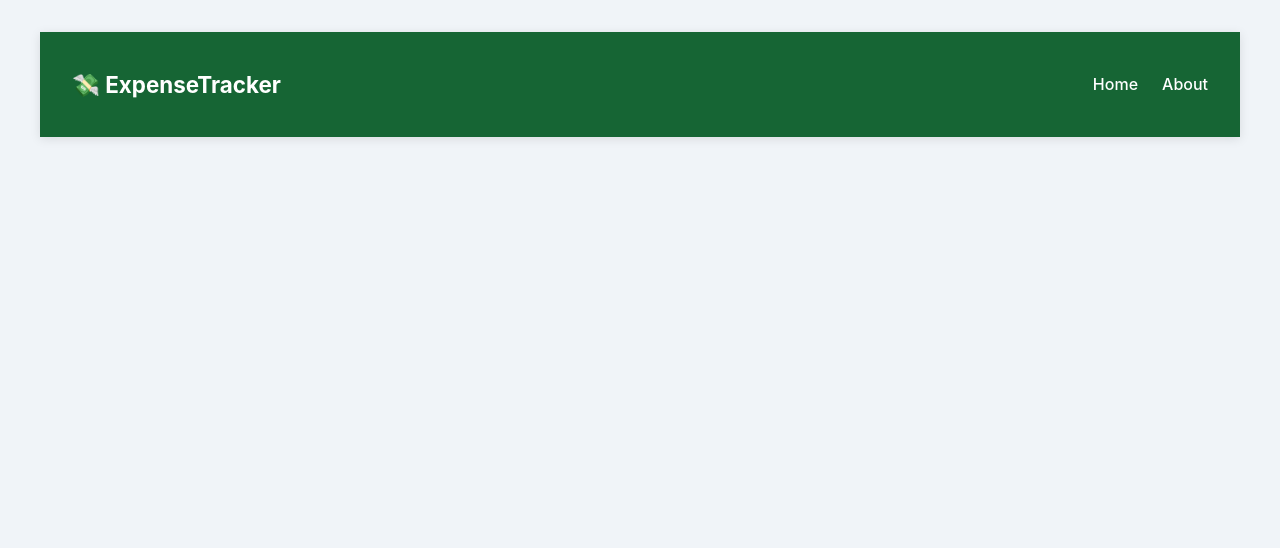
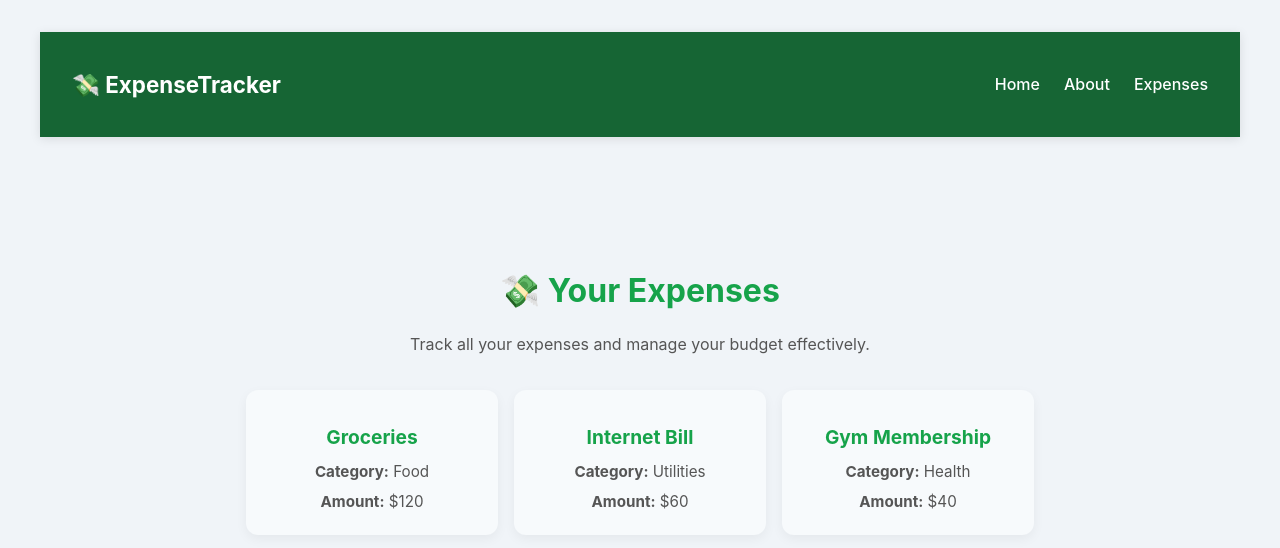
Before and after one commit to HamasAlsharari/capstoneFrontend, a React (Vite) app: page /expenses in a window 1280 px wide. Shown: the top 548 px of the page. Built offline with nearby package versions, Linux system fonts and the light colour scheme.

Commit message:
Expense Detail Page

```diff
--- /dev/null
+++ b/src/components/ExpenseCard/index.jsx
@@ -0,0 +1,11 @@
+import "./styles.css";
+
+export default function ExpenseCard({ expense }) {
+  return (
+    <div className="expense-card">
+      <h2>{expense.title}</h2>
+      <p><strong>Category:</strong> {expense.category}</p>
+      <p><strong>Amount:</strong> ${expense.amount}</p>
+    </div>
+  );
+}
--- /dev/null
+++ b/src/components/ExpenseCard/styles.css
@@ -0,0 +1,25 @@
+.expense-card {
+  width: 220px;
+  padding: 1rem;
+  border-radius: 12px;
+  background: #f7fafc;
+  box-shadow: 0 4px 12px rgba(0,0,0,0.05);
+  transition: transform 0.3s ease;
+  text-align: center;
+}
+
+.expense-card:hover {
+  transform: translateY(-5px);
+}
+
+.expense-card h2 {
+  font-size: 1.2rem;
+  color: #16a34a;
+  margin-bottom: 0.5rem;
+}
+
+.expense-card p {
+  font-size: 0.95rem;
+  color: #555;
+  margin: 0.3rem 0;
+}
--- a/src/pages/App/App.jsx
+++ b/src/pages/App/App.jsx
@@ -1,9 +1,19 @@
-import { Routes, Route, Link } from "react-router-dom";
+import { Routes, Route, Link, Navigate, useLocation } from "react-router-dom";
 import HomePage from "../HomePage";
 import AboutPage from "../AboutPage";
+import ExpenseListPage from "../ExpenseListPage";
+import ExpenseDetailPage from "../ExpenseDetailPage";
 import "./App.css";
 
 export default function App() {
+  const location = useLocation();
+
+  const mainCSS = location.pathname.includes("/about")
+    ? "about"
+    : location.pathname.includes("/expenses")
+    ? "expenses"
+    : "home";
+
   return (
     <div className="app-container">
       <header className="app-header">
@@ -11,13 +21,17 @@ export default function App() {
         <nav>
           <Link to="/">Home</Link>
           <Link to="/about">About</Link>
+          <Link to="/expenses">Expenses</Link>
         </nav>
       </header>
 
-      <main>
+      <main className={mainCSS}>
         <Routes>
           <Route path="/" element={<HomePage />} />
           <Route path="/about" element={<AboutPage />} />
+          <Route path="/expenses" element={<ExpenseListPage />} />
+          <Route path="/expenses/:id" element={<ExpenseDetailPage />} />
+          <Route path="*" element={<Navigate to="/" />} />
         </Routes>
       </main>
     </div>
--- a/src/pages/ExpenseDetailPage/index.jsx
+++ b/src/pages/ExpenseDetailPage/index.jsx
@@ -0,0 +1,38 @@
+import { useEffect, useState } from "react";
+import { useParams } from "react-router-dom";
+import * as expenseAPI from "../../utilities/expense-api";
+import "./styles.css";
+
+export default function ExpenseDetailPage() {
+  const { id } = useParams();
+  const [expense, setExpense] = useState(null);
+
+  useEffect(() => {
+    async function getExpense() {
+      try {
+        const data = await expenseAPI.show(id);
+        if (data) setExpense(data);
+      } catch (err) {
+        console.log(err);
+      }
+    }
+    getExpense();
+  }, [id]);
+
+  if (!expense) return <p>Loading...</p>;
+
+  return (
+    <div className="expense-detail-page">
+      <header className="page-header">
+        <h1>Expense Detail</h1>
+      </header>
+
+      <div className="expense-detail-card">
+        <h2>{expense.title}</h2>
+        <p><strong>Category:</strong> {expense.category}</p>
+        <p><strong>Amount:</strong> ${expense.amount}</p>
+        <p><strong>Description:</strong> {expense.description || "No description"}</p>
+      </div>
+    </div>
+  );
+}
--- a/src/pages/ExpenseDetailPage/styles.css
+++ b/src/pages/ExpenseDetailPage/styles.css
@@ -0,0 +1,25 @@
+.expense-detail-page {
+  max-width: 600px;
+  margin: 3rem auto;
+  padding: 2rem;
+}
+
+.expense-detail-card {
+  padding: 1.5rem;
+  border-radius: 12px;
+  background: #f7fafc;
+  box-shadow: 0 6px 15px rgba(0,0,0,0.08);
+  text-align: center;
+}
+
+.expense-detail-card h2 {
+  font-size: 1.5rem;
+  color: #16a34a;
+  margin-bottom: 0.5rem;
+}
+
+.expense-detail-card p {
+  font-size: 1rem;
+  color: #555;
+  margin: 0.5rem 0;
+}
--- a/src/pages/ExpenseListPage/index.jsx
+++ b/src/pages/ExpenseListPage/index.jsx
@@ -0,0 +1,41 @@
+import { useState, useEffect } from "react";
+import ExpenseCard from "../../components/ExpenseCard";
+import * as expenseAPI from "../../utilities/expense-api";
+import "./styles.css";
+
+export default function ExpenseListPage() {
+  const [expenses, setExpenses] = useState([
+    { id: 1, title: "Groceries", amount: 120, category: "Food" },
+    { id: 2, title: "Internet Bill", amount: 60, category: "Utilities" },
+    { id: 3, title: "Gym Membership", amount: 40, category: "Health" },
+  ]);
+
+  useEffect(() => {
+    async function getExpenses() {
+      try {
+        const data = await expenseAPI.index();
+        if (data) setExpenses(data);
+      } catch (err) {
+        console.log(err);
+      }
+    }
+    if (expenses.length === 0) getExpenses();
+  }, []);
+
+  const displayExpenses = expenses.map(exp => (
+    <ExpenseCard key={exp.id} expense={exp} />
+  ));
+
+  return (
+    <div className="expenses-page">
+      <header className="page-header">
+        <h1>💸 Your Expenses</h1>
+        <p>Track all your expenses and manage your budget effectively.</p>
+      </header>
+
+      <section className="expenses-container">
+        {displayExpenses}
+      </section>
+    </div>
+  );
+}
--- a/src/pages/ExpenseListPage/styles.css
+++ b/src/pages/ExpenseListPage/styles.css
@@ -0,0 +1,27 @@
+.expenses-page {
+  max-width: 900px;
+  margin: 3rem auto;
+  padding: 2rem;
+}
+
+.page-header {
+  text-align: center;
+  margin-bottom: 2rem;
+}
+
+.page-header h1 {
+  font-size: 2rem;
+  color: #16a34a;
+}
+
+.page-header p {
+  font-size: 1rem;
+  color: #555;
+}
+
+.expenses-container {
+  display: flex;
+  flex-wrap: wrap;
+  gap: 1rem;
+  justify-content: center;
+}
--- a/src/utilities/expense-api.js
+++ b/src/utilities/expense-api.js
@@ -0,0 +1,11 @@
+import sendRequest from "./sendRequest";
+
+const url = "/expenses/";
+
+export async function index() {
+  return sendRequest(url);
+}
+
+export async function show(id) {
+  return sendRequest(`${url}${id}/`);
+}
--- a/src/utilities/sendRequest.js
+++ b/src/utilities/sendRequest.js
@@ -0,0 +1,13 @@
+export default async function sendRequest(url, method = "GET", body = null) {
+  const options = { method, headers: { "Content-Type": "application/json" } };
+  if (body) options.body = JSON.stringify(body);
+
+  try {
+    const res = await fetch(`http://localhost:8000${url}`, options);
+    if (res.ok) return res.json();
+    else throw new Error("Request failed");
+  } catch (err) {
+    console.log(err, "error in send-request");
+    return null;
+  }
+}
```
